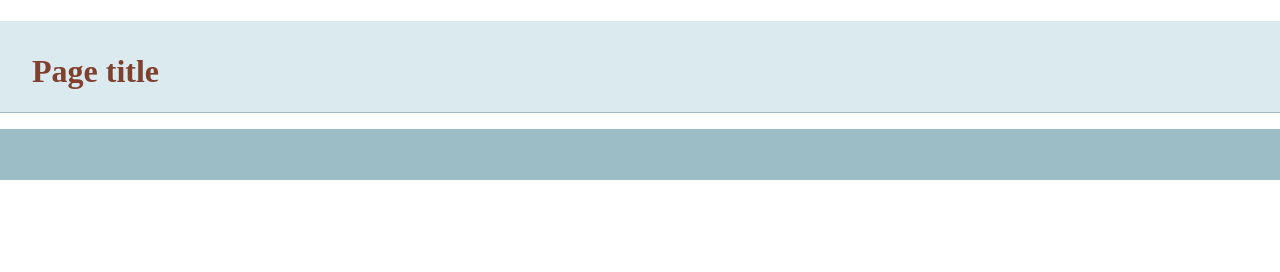
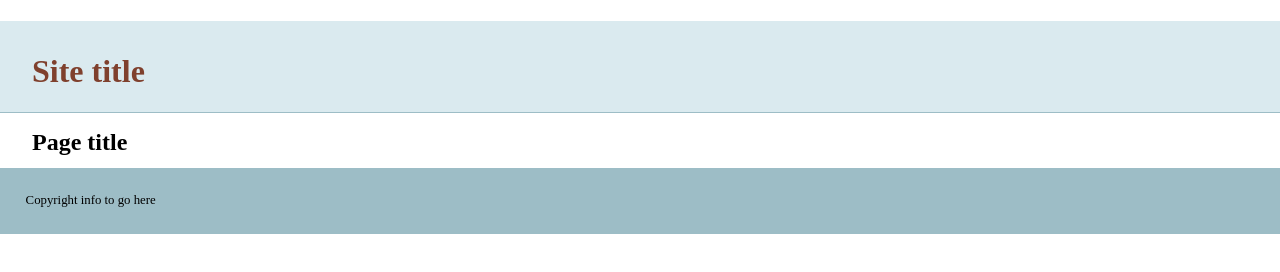
Before and after one commit to luzelenag123/git-basics, a plain HTML site: page index.html in a window 1280 px wide. Drawn offline with nearby package versions, Linux system fonts and the light colour scheme.

Commit message:
Added more info to template

```diff
--- a/index.html
+++ b/index.html
@@ -14,13 +14,14 @@
     </head>
     <body>
     <header>
-	<h1>Page title</h1>
+	<h1>Site title</h1>
     </header>
     <nav id="pageNav">
     </nav>
     <main>
+      <h2>Page title</h2>
     </main>
-    <footer>
+    <footer> Copyright info to go here
     </footer>
         <script>
 //use the modernizr load to load up external scripts. This will load the scripts asynchronously, but the order listed matters. Although it will load all scripts in parallel, it will execute them in the order listed
```
